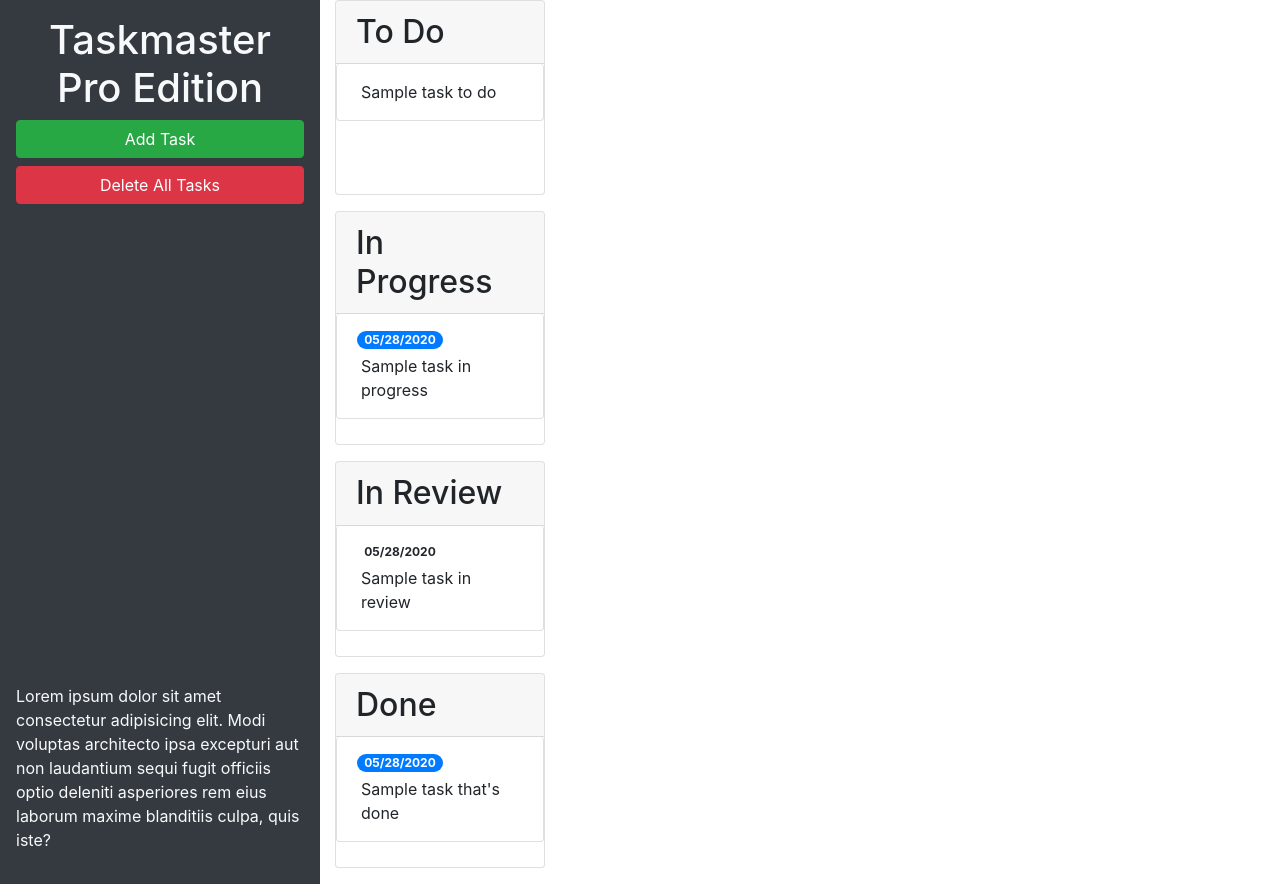
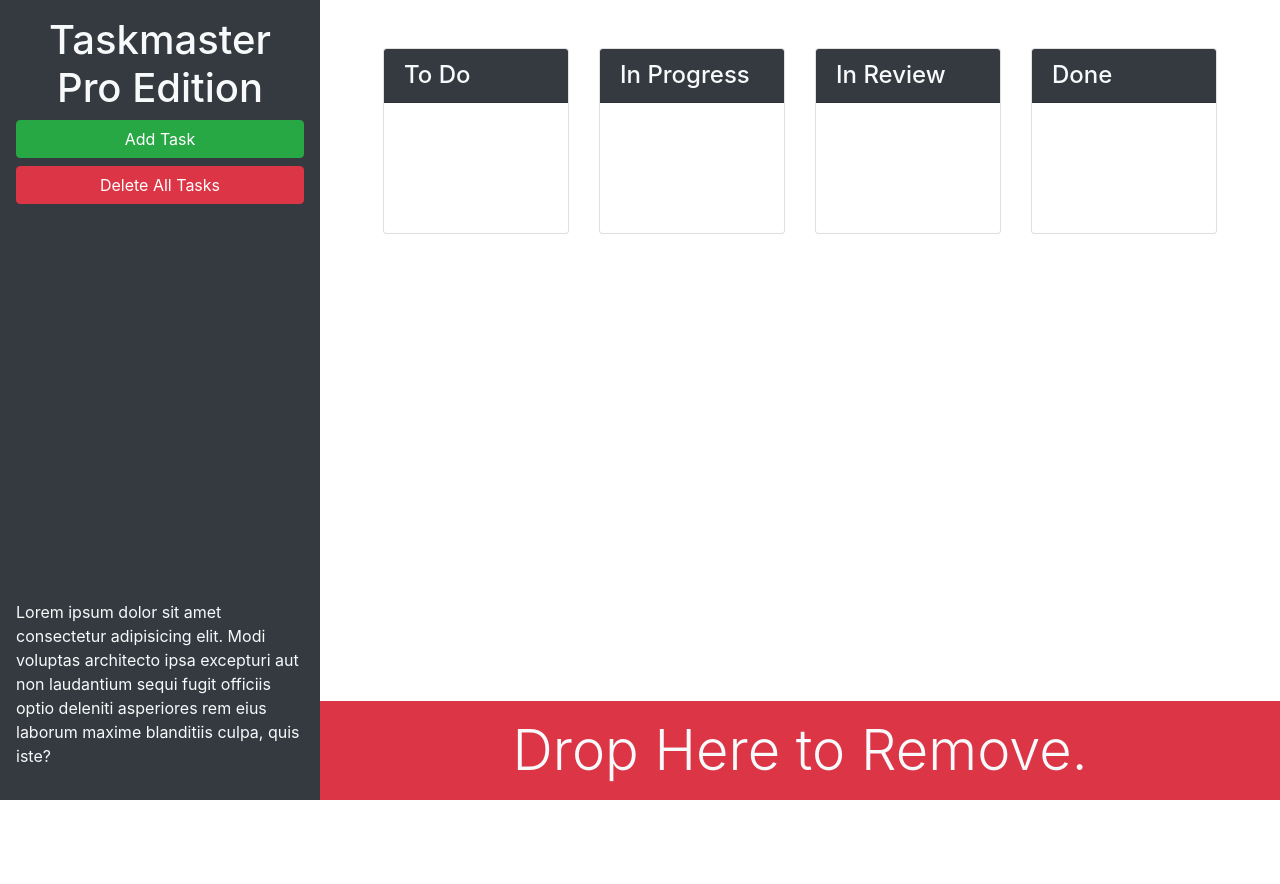
Before and after one commit to emilypier/taskinator-pro-new, a plain HTML site: page index.html in a window 1280 px wide. After the commit the page ends 800 px from the top, so only its background shows below. Drawn offline with nearby package versions, Linux system fonts and the light colour scheme.

Commit message:
added trash dropzone & changed card header colors

```diff
--- a/index.html
+++ b/index.html
@@ -13,68 +13,68 @@
 <body>
 
   <div class="row min-vh-100 no-gutters">
-    <header class="col-12 col-lg-3 bg-dark text-light d-flex flex-column p-4 p-lg-3">
-      <h1 class="text-center">Taskmaster Pro Edition</h1>
-      <button id="create-task" class="btn btn-block btn-success" data-toggle="modal" data-target="#task-form-modal">Add
-        Task</button>
-      <button id="remove-tasks" class="btn btn-block btn-danger">Delete All Tasks</button>
-      <p class="mt-auto">Lorem ipsum dolor sit amet consectetur adipisicing elit. Modi voluptas architecto ipsa
-        excepturi aut non
-        laudantium sequi fugit officiis optio deleniti asperiores rem eius laborum maxime blanditiis culpa, quis iste?
-      </p>
+    <header class="col-12 col-lg-3 bg-dark text-light sticky-top d-flex flex-column p-4 p-lg-3">
+      <div>
+        <h1 class="text-center"><span class="oi oi-task d-inline d-lg-none"></span>
+          Taskmaster Pro Edition</h1>
+        <div class="ml-md-auto w-100 w-md-auto">
+          <button id="create-task" class="btn btn-block btn-success" data-toggle="modal"
+            data-target="#task-form-modal">Add Task</button>
+          <button id="remove-tasks" class="btn btn-block btn-danger mb-2 mb-md-4"></span>Delete All Tasks</button>
+        </div>
+      </div>
+      <p class="mt-auto d-none d-lg-block">Lorem ipsum dolor sit amet consectetur adipisicing elit. Modi voluptas
+        architecto ipsa
+        excepturi aut non laudantium sequi fugit officiis optio deleniti asperiores rem eius laborum maxime blanditiis
+        culpa, quis iste?</p>
     </header>
-    <main class="col-12 col-lg-9">
+    <main class="col-12 col-lg-9 d-flex flex-column">
+      <div class="m-5 row justify-content-around">
+          <!--  -->
           <div class="col-12 col-md-6 col-xl-3 mb-3">
             <div class="card">
-          <h2 class="card-header">To Do</h2>
-          <ul id="list-toDo" class="list-group">
-            <li class="list-group-item">
-              <span class="badge badge-primary badge-pill"></span>
-              <p class="m-1">Sample task to do</p>
-            </li>
+              <h4 class="card-header bg-dark text-light">
+                To Do
+              </h4>
+              <ul id="list-toDo" class="list-group list-group-flush">
               </ul>
             </div>
           </div>
-      <!-- to do end -->
-      <!-- in progress start -->
+          <!--  -->
           <div class="col-12 col-md-6 col-xl-3 mb-3">
             <div class="card">
-          <h2 class="card-header">In Progress</h2>
-          <ul id="list-inProgress" class="list-group">
-            <li class="list-group-item">
-              <span class="badge badge-primary badge-pill">05/28/2020</span>
-              <p class="m-1">Sample task in progress</p>
-            </li>
+              <h4 class="card-header bg-dark text-light">
+                In Progress
+              </h4>
+              <ul id="list-inProgress" class="list-group list-group-flush">
               </ul>
             </div>
           </div>
-      <!-- in progress end -->
-      <!-- in review start -->
+          <!--  -->
           <div class="col-12 col-md-6 col-xl-3 mb-3">
             <div class="card">
-          <h2 class="card-header">In Review</h2>
-          <ul id="list-inReview" class="list-group">
-            <li class="list-group-item">
-              <span class="badge badge=primary badge-pill">05/28/2020</span>
-              <p class="m-1">Sample task in review</p>
-            </li>
+              <h4 class="card-header bg-dark text-light">
+                In Review
+              </h4>
+              <ul id="list-inReview" class="list-group list-group-flush">
               </ul>
             </div>
           </div>
-      <!-- in review end -->
-      <!-- done start -->
+          <!--  -->
           <div class="col-12 col-md-6 col-xl-3 mb-3">
             <div class="card">
-          <h2 class="card-header">Done</h2>
-          <ul id="list-done" class="list-group">
-            <li class="list-group-item">
-              <span class="badge badge-primary badge-pill">05/28/2020</span>
-              <p class="m-1">Sample task that's done</p>
-            </li>
+              <h4 class="card-header bg-dark text-light">
+                Done
+              </h4>
+              <ul id="list-done" class="list-group list-group-flush">
               </ul>
             </div>
           </div>
-        <!-- done end -->
+      </div>
+      <div class="mt-auto" id="trash">
+        <div class="w-100 bg-danger p-3 text-center text-light display-4">
+          Drop Here to Remove.
+        </div>
       </div>
     </main>
   </div>
@@ -94,7 +94,7 @@
           <form>
             <div class="form-group">
               <label for="modalTaskDescription">Task description</label>
-              <textarea id="modalTaskDescription" rows="3" class="form-control"></textarea>
+              <textarea class="form-control" id="modalTaskDescription" rows="3"></textarea>
             </div>
             <div class="form-group">
               <label for="modalDueDate">Due date</label>
```
Lines whose indentation alone changed are shown as unchanged.
